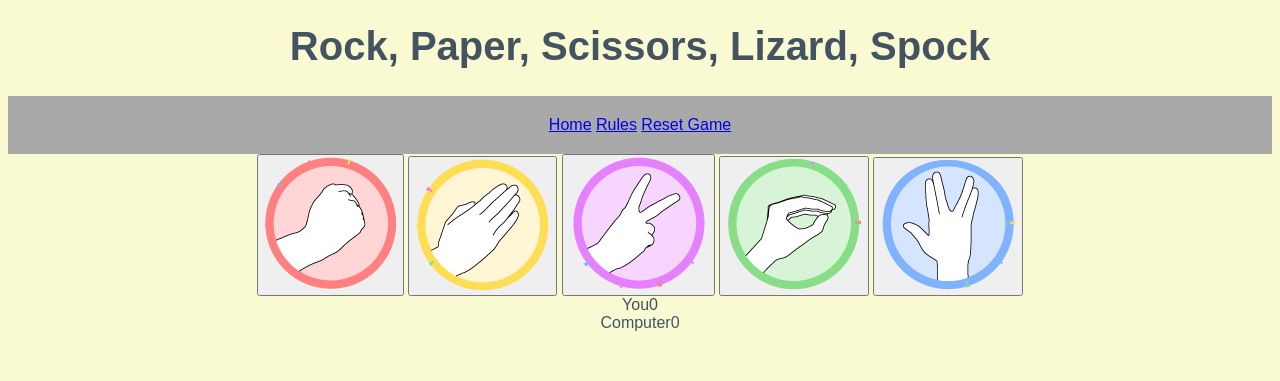
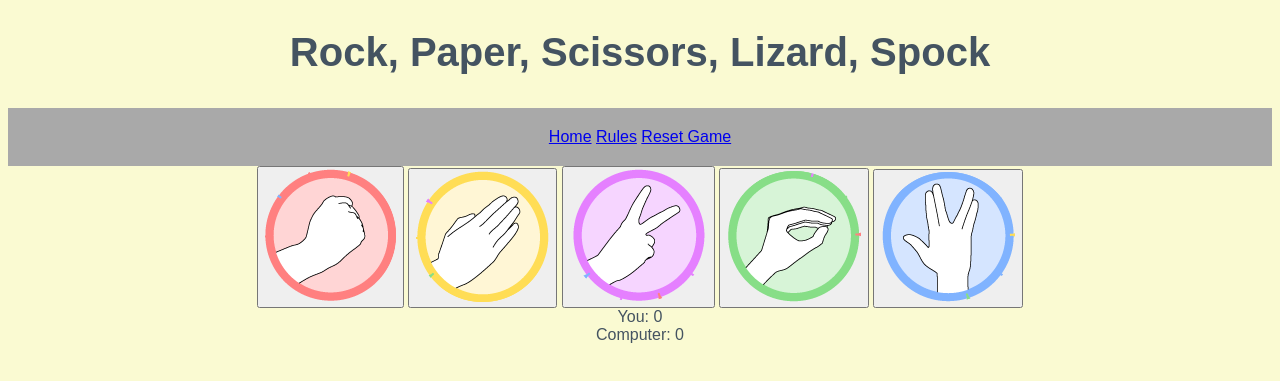
Before and after one commit to satry22/Lets-Play, a plain HTML site: page index.html in a window 1280 px wide. Shown: the part 29-410 px from the top of the page. Drawn offline with Linux system fonts and the light colour scheme; a web font is replaced by a local one.

Commit message:
add structure to html

```diff
--- a/assets/js/script.js
+++ b/assets/js/script.js
@@ -46,7 +46,6 @@ function makeSelection(selection) {
     console.log(computerWinner);
     if (playerWinner){
         playerScoreSpan.textContent = String(Number(playerScoreSpan.textContent) + 1);
-
     } else if (computerWinner){
         computerScoreSpan.textContent = String(Number(computerScoreSpan.textContent) + 1);
     }
--- a/index.html
+++ b/index.html
@@ -1,5 +1,6 @@
 <!DOCTYPE html>
 <html lang="en">
+
 <head>
     <meta charset="UTF-8">
     <meta http-equiv="X-UA-Compatible" content="IE=edge">
@@ -8,12 +9,13 @@
     <link rel="preconnect" href="https://fonts.googleapis.com">
     <link rel="preconnect" href="https://fonts.gstatic.com" crossorigin>
     <link href="https://fonts.googleapis.com/css2?family=Barlow+Condensed:wght@300&display=swap" rel="stylesheet">
-
     <link rel="stylesheet" href="assets/css/style.css">
     <title>Let's Play a Game!</title>
 </head>
 
 <body>
+    <!--- Logo and menu --->
+    <section>
         <img class="logo" src="assets/images/logo.png" alt="logo">
         <h1 class="heading">Rock, Paper, Scissors, Lizard, Spock
         </h1>
@@ -24,19 +26,31 @@
                 <li><a href="#">Reset Game</a></li>
             </ul>
         </nav>
+    </section>
+
+    <!--- Player buttons --->
+    <section>
         <div class="selections">
-        <button class="selection" data-selection="rock"><img src="assets/images/rock.png" alt="a hand forming a rock"></button>
-        <button class="selection" data-selection="paper"><img src="assets/images/paper.png" alt="a hand forming paper"></button>
-        <button class="selection" data-selection="scissors"><img src="assets/images/scissors.png" alt="a hand forming scissors"></button>
-        <button class="selection" data-selection="lizard"><img src="assets/images/lizard.png" alt="a hand forming a lizard"></button>
-        <button class="selection" data-selection="spock"><img src="assets/images/spock.png" alt="a hand forming a spock-sign"></button>
+            <button class="selection" data-selection="rock"><img src="assets/images/rock.png"
+                    alt="a hand forming a rock"></button>
+            <button class="selection" data-selection="paper"><img src="assets/images/paper.png"
+                    alt="a hand forming paper"></button>
+            <button class="selection" data-selection="scissors"><img src="assets/images/scissors.png"
+                    alt="a hand forming scissors"></button>
+            <button class="selection" data-selection="lizard"><img src="assets/images/lizard.png"
+                    alt="a hand forming a lizard"></button>
+            <button class="selection" data-selection="spock"><img src="assets/images/spock.png"
+                    alt="a hand forming a spock-sign"></button>
         </div>
+    </section>
+
+    <!--- Scores --->
     <div class="results">
-        <div>You<span class="result-score" id="player-score">0</span></div>
-        <div>Computer<span class="result-score" id="computer-score">0</span></div>
+        <div>You: <span class="result-score" id="player-score">0</span></div>
+        <div>Computer: <span class="result-score" id="computer-score">0</span></div>
     </div>
-
 
     <script src="assets/js/script.js"></script>
 </body>
+
 </html>
```
Lines whose indentation alone changed are shown as unchanged.
